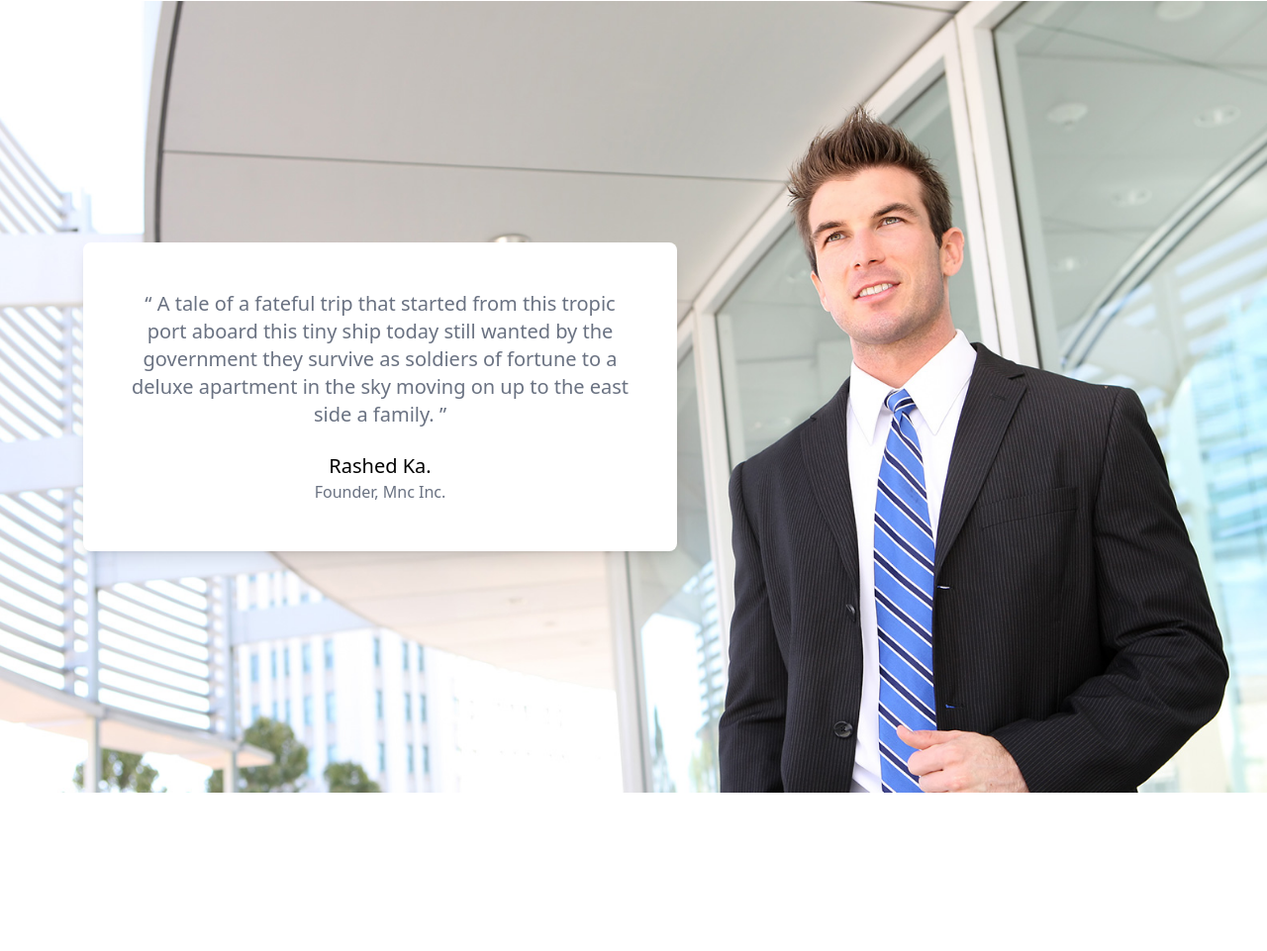
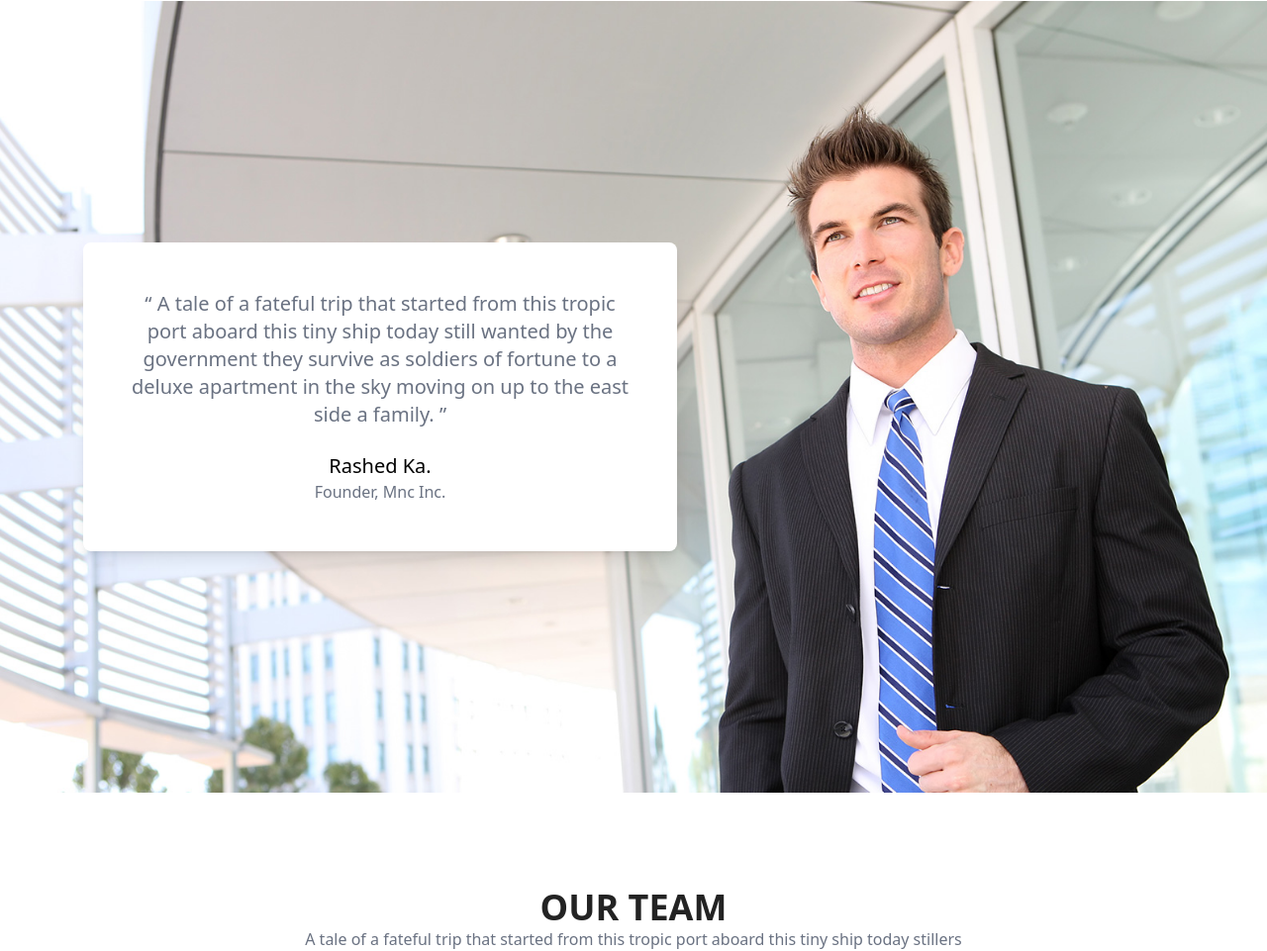
Before and after one commit to Abdalla-00/Charles-Best-version, a website: page index.html in a window 1280 px wide. Shown: the part 3213-4174 px from the top of the page at 99% size. Before the commit the page ends 4014 px from the top, so only its background shows below. Drawn offline with Linux system fonts and the light colour scheme.

Commit message:
start new section Team

```diff
--- a/index.html
+++ b/index.html
@@ -425,6 +425,14 @@
     </section>
 
 
+    <section class="mt-24">
+        <div class="text-center">
+            <h1 class="text-4xl font-bold text-[#232323]">OUR TEAM</h1>
+            <p class="text-gray-500">A tale of a fateful trip that started from this tropic port aboard this tiny ship today stillers</p>
+        </div>
+    </section>
+
+
 
 
     <script src="main.js"></script>
```
Also changed, not shown: CSS/output.css.
